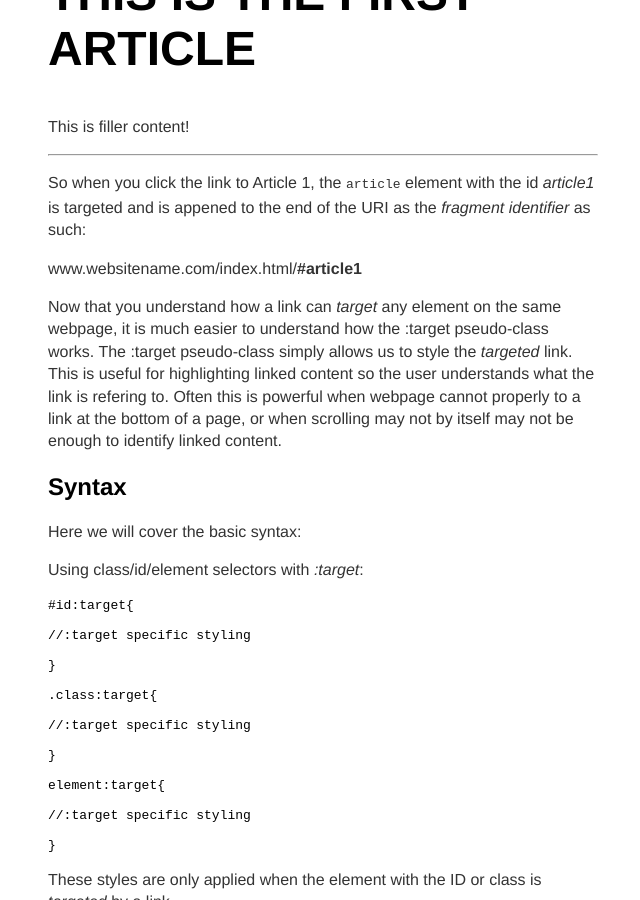
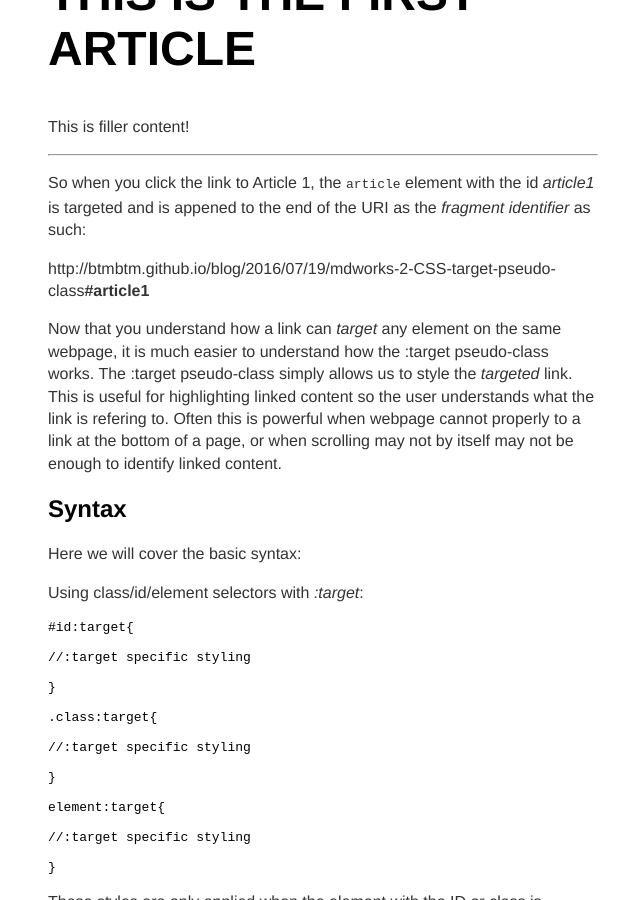
Before and after one commit to btmbtm/btmbtm.github.io, a Jekyll site: the page built from _posts/2016-07-19-mdworks-2-CSS-target-pseudo-class.md, in a window 1280 px wide and 900 px high, scrolled down 1173 px. Shown: the whole window, without its empty margins (317-957 px from the left). Built offline with Jekyll 4.4.1, drawn with Linux system fonts in a browser that asks for light colours.

Commit message:
Update 2016-07-19-mdworks-2-CSS-target-pseudo-class.md

```diff
--- a/_posts/2016-07-19-mdworks-2-CSS-target-pseudo-class.md
+++ b/_posts/2016-07-19-mdworks-2-CSS-target-pseudo-class.md
@@ -40,7 +40,7 @@ OUTPUT:
 <hr>
 So when you click the link to Article 1, the `article` element with the id *article1* is targeted and is appened to the end of the URI as the *fragment identifier* as such:
 
-www.websitename.com/index.html/**#article1**
+http://btmbtm.github.io/blog/2016/07/19/mdworks-2-CSS-target-pseudo-class**#article1**
 
 Now that you understand how a link can *target* any element on the same webpage, it is much easier to understand how the :target pseudo-class works. The :target pseudo-class simply allows us to style the *targeted* link. This is useful for highlighting linked content so the user understands what the link is refering to. Often this is powerful when webpage cannot properly to a link at the bottom of a page, or when scrolling may not by itself may not be enough to identify linked content.
 
```
